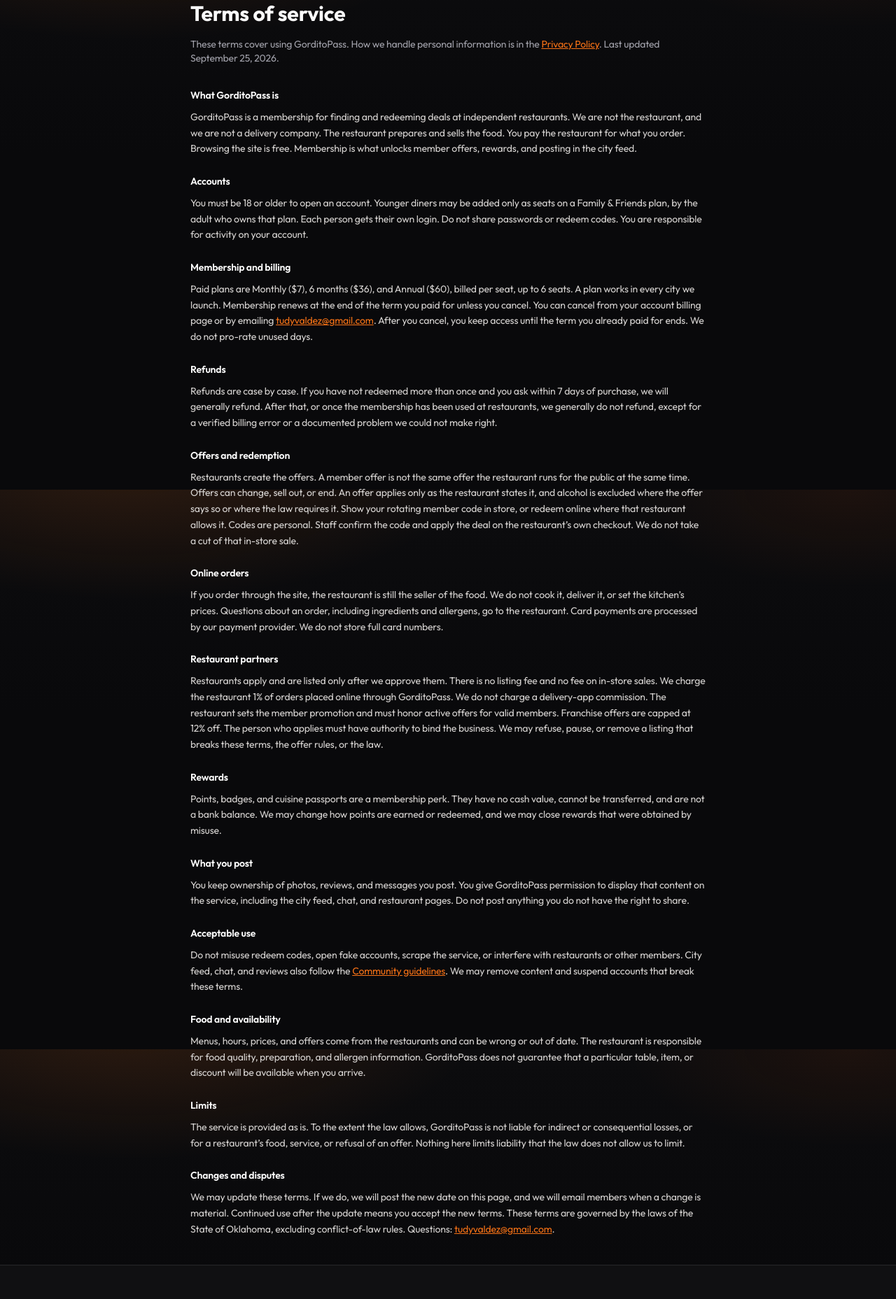
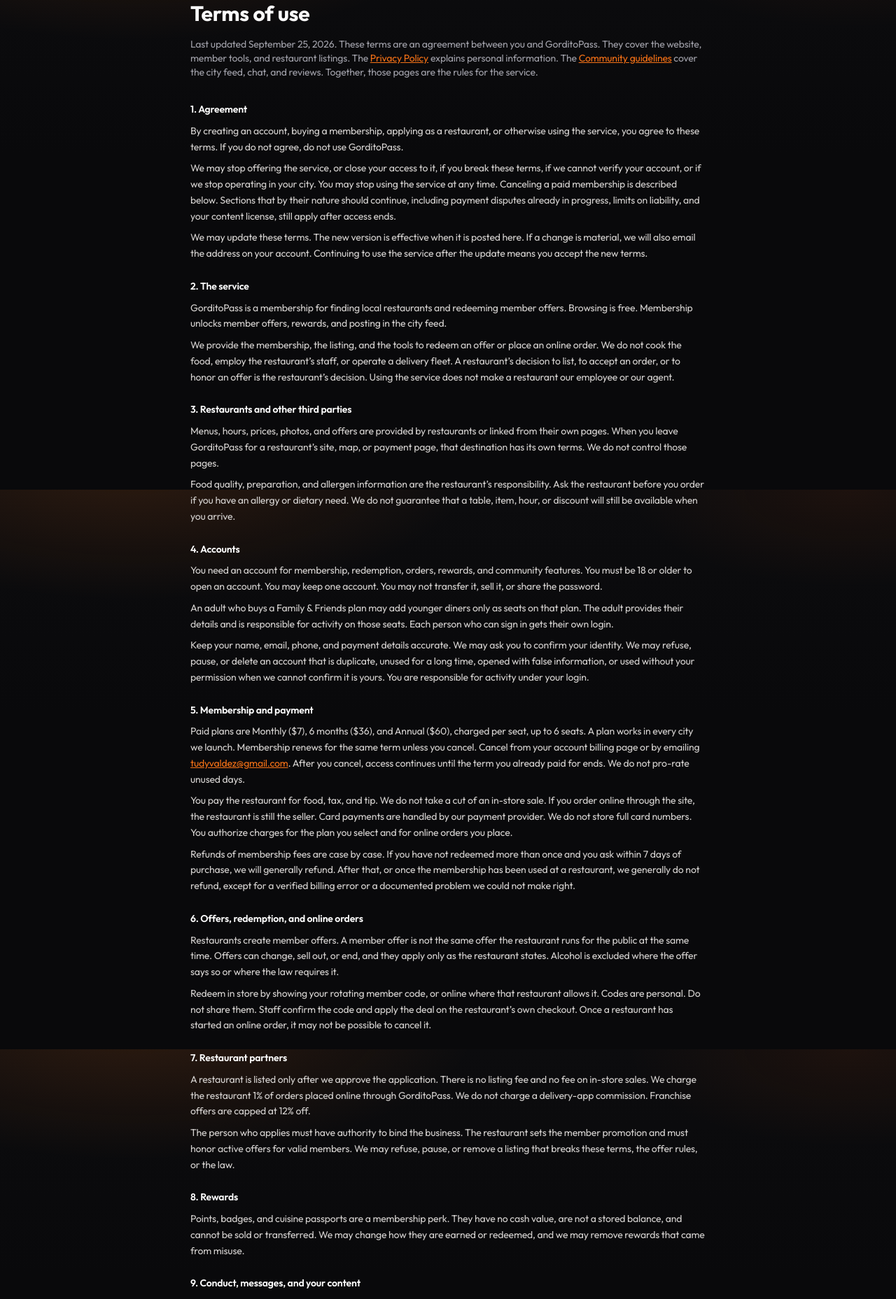
Before and after one commit to 2D-Ramon/gorditopass, a Next.js app: page /legal/terms in a window 1280 px wide. Shown: the part 100-1957 px from the top of the page at 70% size. Built offline with nearby package versions, Linux system fonts and the light colour scheme; no server answers.

Commit message:
Restructure terms around the membership agreement

```diff
--- a/src/app/legal/terms/page.tsx
+++ b/src/app/legal/terms/page.tsx
@@ -6,158 +6,264 @@
 export default function TermsPage() {
   return (
     <div className="mx-auto max-w-3xl px-4 py-10">
-      <h1 className="text-3xl font-bold">Terms of service</h1>
+      <h1 className="text-3xl font-bold">Terms of use</h1>
       <p className="mt-4 text-sm text-muted">
-        These terms cover using {PLATFORM.name}. How we handle personal
-        information is in the{" "}
+        Last updated September 25, 2026. These terms are an agreement between
+        you and {PLATFORM.name}. They cover the website, member tools, and
+        restaurant listings. The{" "}
         <Link href="/legal/privacy" className="text-brand underline">
           Privacy Policy
-        </Link>
-        . Last updated September 25, 2026.
+        </Link>{" "}
+        explains personal information. The{" "}
+        <Link href="/legal/community" className="text-brand underline">
+          Community guidelines
+        </Link>{" "}
+        cover the city feed, chat, and reviews. Together, those pages are the
+        rules for the service.
       </p>
       <div className="mt-8 space-y-6 text-sm leading-relaxed text-stone-300">
         <section>
-          <h2 className="font-semibold text-white">What GorditoPass is</h2>
+          <h2 className="font-semibold text-white">1. Agreement</h2>
           <p className="mt-2">
-            {PLATFORM.name} is a membership for finding and redeeming deals at
-            independent restaurants. We are not the restaurant, and we are not a
-            delivery company. The restaurant prepares and sells the food. You
-            pay the restaurant for what you order. Browsing the site is free.
-            Membership is what unlocks member offers, rewards, and posting in
-            the city feed.
+            By creating an account, buying a membership, applying as a
+            restaurant, or otherwise using the service, you agree to these
+            terms. If you do not agree, do not use {PLATFORM.name}.
+          </p>
+          <p className="mt-2">
+            We may stop offering the service, or close your access to it, if
+            you break these terms, if we cannot verify your account, or if we
+            stop operating in your city. You may stop using the service at any
+            time. Canceling a paid membership is described below. Sections that
+            by their nature should continue, including payment disputes already
+            in progress, limits on liability, and your content license, still
+            apply after access ends.
+          </p>
+          <p className="mt-2">
+            We may update these terms. The new version is effective when it is
+            posted here. If a change is material, we will also email the
+            address on your account. Continuing to use the service after the
+            update means you accept the new terms.
           </p>
         </section>
+
         <section>
-          <h2 className="font-semibold text-white">Accounts</h2>
+          <h2 className="font-semibold text-white">2. The service</h2>
           <p className="mt-2">
-            You must be 18 or older to open an account. Younger diners may be
-            added only as seats on a Family &amp; Friends plan, by the adult who
-            owns that plan. Each person gets their own login. Do not share
-            passwords or redeem codes. You are responsible for activity on your
-            account.
+            {PLATFORM.name} is a membership for finding local restaurants and
+            redeeming member offers. Browsing is free. Membership unlocks
+            member offers, rewards, and posting in the city feed.
+          </p>
+          <p className="mt-2">
+            We provide the membership, the listing, and the tools to redeem an
+            offer or place an online order. We do not cook the food, employ the
+            restaurant’s staff, or operate a delivery fleet. A restaurant’s
+            decision to list, to accept an order, or to honor an offer is the
+            restaurant’s decision. Using the service does not make a restaurant
+            our employee or our agent.
           </p>
         </section>
+
         <section>
-          <h2 className="font-semibold text-white">Membership and billing</h2>
+          <h2 className="font-semibold text-white">
+            3. Restaurants and other third parties
+          </h2>
+          <p className="mt-2">
+            Menus, hours, prices, photos, and offers are provided by
+            restaurants or linked from their own pages. When you leave{" "}
+            {PLATFORM.name} for a restaurant’s site, map, or payment page,
+            that destination has its own terms. We do not control those pages.
+          </p>
+          <p className="mt-2">
+            Food quality, preparation, and allergen information are the
+            restaurant’s responsibility. Ask the restaurant before you order if
+            you have an allergy or dietary need. We do not guarantee that a
+            table, item, hour, or discount will still be available when you
+            arrive.
+          </p>
+        </section>
+
+        <section>
+          <h2 className="font-semibold text-white">4. Accounts</h2>
+          <p className="mt-2">
+            You need an account for membership, redemption, orders, rewards,
+            and community features. You must be 18 or older to open an account.
+            You may keep one account. You may not transfer it, sell it, or
+            share the password.
+          </p>
+          <p className="mt-2">
+            An adult who buys a Family &amp; Friends plan may add younger
+            diners only as seats on that plan. The adult provides their
+            details and is responsible for activity on those seats. Each person
+            who can sign in gets their own login.
+          </p>
+          <p className="mt-2">
+            Keep your name, email, phone, and payment details accurate. We may
+            ask you to confirm your identity. We may refuse, pause, or delete
+            an account that is duplicate, unused for a long time, opened with
+            false information, or used without your permission when we cannot
+            confirm it is yours. You are responsible for activity under your
+            login.
+          </p>
+        </section>
+
+        <section>
+          <h2 className="font-semibold text-white">5. Membership and payment</h2>
           <p className="mt-2">
             Paid plans are Monthly ($7), 6 months ($36), and Annual ($60),
-            billed per seat, up to 6 seats. A plan works in every city we
-            launch. Membership renews at the end of the term you paid for unless
-            you cancel. You can cancel from your account billing page or by
-            emailing{" "}
+            charged per seat, up to 6 seats. A plan works in every city we
+            launch. Membership renews for the same term unless you cancel.
+            Cancel from your account billing page or by emailing{" "}
             <a
               href={`mailto:${PLATFORM.supportEmail}`}
               className="text-brand underline"
             >
               {PLATFORM.supportEmail}
             </a>
-            . After you cancel, you keep access until the term you already paid
-            for ends. We do not pro-rate unused days.
+            . After you cancel, access continues until the term you already
+            paid for ends. We do not pro-rate unused days.
+          </p>
+          <p className="mt-2">
+            You pay the restaurant for food, tax, and tip. We do not take a cut
+            of an in-store sale. If you order online through the site, the
+            restaurant is still the seller. Card payments are handled by our
+            payment provider. We do not store full card numbers. You authorize
+            charges for the plan you select and for online orders you place.
+          </p>
+          <p className="mt-2">
+            Refunds of membership fees are case by case. If you have not
+            redeemed more than once and you ask within 7 days of purchase, we
+            will generally refund. After that, or once the membership has been
+            used at a restaurant, we generally do not refund, except for a
+            verified billing error or a documented problem we could not make
+            right.
           </p>
         </section>
+
         <section>
-          <h2 className="font-semibold text-white">Refunds</h2>
+          <h2 className="font-semibold text-white">
+            6. Offers, redemption, and online orders
+          </h2>
           <p className="mt-2">
-            Refunds are case by case. If you have not redeemed more than once
-            and you ask within 7 days of purchase, we will generally refund. After
-            that, or once the membership has been used at restaurants, we
-            generally do not refund, except for a verified billing error or a
-            documented problem we could not make right.
+            Restaurants create member offers. A member offer is not the same
+            offer the restaurant runs for the public at the same time. Offers
+            can change, sell out, or end, and they apply only as the restaurant
+            states. Alcohol is excluded where the offer says so or where the
+            law requires it.
+          </p>
+          <p className="mt-2">
+            Redeem in store by showing your rotating member code, or online
+            where that restaurant allows it. Codes are personal. Do not share
+            them. Staff confirm the code and apply the deal on the restaurant’s
+            own checkout. Once a restaurant has started an online order, it may
+            not be possible to cancel it.
           </p>
         </section>
+
         <section>
-          <h2 className="font-semibold text-white">Offers and redemption</h2>
+          <h2 className="font-semibold text-white">7. Restaurant partners</h2>
           <p className="mt-2">
-            Restaurants create the offers. A member offer is not the same offer
-            the restaurant runs for the public at the same time. Offers can
-            change, sell out, or end. An offer applies only as the restaurant
-            states it, and alcohol is excluded where the offer says so or where
-            the law requires it. Show your rotating member code in store, or
-            redeem online where that restaurant allows it. Codes are personal.
-            Staff confirm the code and apply the deal on the restaurant’s own
-            checkout. We do not take a cut of that in-store sale.
+            A restaurant is listed only after we approve the application. There
+            is no listing fee and no fee on in-store sales. We charge the
+            restaurant 1% of orders placed online through {PLATFORM.name}. We
+            do not charge a delivery-app commission. Franchise offers are
+            capped at 12% off.
+          </p>
+          <p className="mt-2">
+            The person who applies must have authority to bind the business.
+            The restaurant sets the member promotion and must honor active
+            offers for valid members. We may refuse, pause, or remove a listing
+            that breaks these terms, the offer rules, or the law.
           </p>
         </section>
+
         <section>
-          <h2 className="font-semibold text-white">Online orders</h2>
+          <h2 className="font-semibold text-white">8. Rewards</h2>
           <p className="mt-2">
-            If you order through the site, the restaurant is still the seller of
-            the food. We do not cook it, deliver it, or set the kitchen’s prices.
-            Questions about an order, including ingredients and allergens, go to
-            the restaurant. Card payments are processed by our payment provider.
-            We do not store full card numbers.
+            Points, badges, and cuisine passports are a membership perk. They
+            have no cash value, are not a stored balance, and cannot be sold or
+            transferred. We may change how they are earned or redeemed, and we
+            may remove rewards that came from misuse.
           </p>
         </section>
+
         <section>
-          <h2 className="font-semibold text-white">Restaurant partners</h2>
+          <h2 className="font-semibold text-white">
+            9. Conduct, messages, and your content
+          </h2>
           <p className="mt-2">
-            Restaurants apply and are listed only after we approve them. There
-            is no listing fee and no fee on in-store sales. We charge the
-            restaurant 1% of orders placed online through {PLATFORM.name}. We do
-            not charge a delivery-app commission. The restaurant sets the member
-            promotion and must honor active offers for valid members. Franchise
-            offers are capped at 12% off. The person who applies must have
-            authority to bind the business. We may refuse, pause, or remove a
-            listing that breaks these terms, the offer rules, or the law.
+            Use the service only for lawful purposes. Do not harass restaurants
+            or members, scrape the site, probe its security, or use it to build
+            a competing product. Community spaces also follow the{" "}
+            <Link href="/legal/community" className="text-brand underline">
+              Community guidelines
+            </Link>
+            .
           </p>
-        </section>
-        <section>
-          <h2 className="font-semibold text-white">Rewards</h2>
           <p className="mt-2">
-            Points, badges, and cuisine passports are a membership perk. They
-            have no cash value, cannot be transferred, and are not a bank
-            balance. We may change how points are earned or redeemed, and we may
-            close rewards that were obtained by misuse.
+            Creating an account means we may send you service messages about
+            billing, security, and, for restaurants, an application. Those
+            messages are part of running the account. Promotional email and
+            texts are sent only if you opt in, as described in the{" "}
+            <Link href="/legal/privacy" className="text-brand underline">
+              Privacy Policy
+            </Link>
+            .
           </p>
-        </section>
-        <section>
-          <h2 className="font-semibold text-white">What you post</h2>
           <p className="mt-2">
             You keep ownership of photos, reviews, and messages you post. You
             give {PLATFORM.name} permission to display that content on the
-            service, including the city feed, chat, and restaurant pages. Do not
-            post anything you do not have the right to share.
+            service, including the city feed, chat, and restaurant pages. Do
+            not post anything you do not have rights to. We may remove content
+            that breaks these terms.
           </p>
         </section>
+
         <section>
-          <h2 className="font-semibold text-white">Acceptable use</h2>
+          <h2 className="font-semibold text-white">10. Our content</h2>
           <p className="mt-2">
-            Do not misuse redeem codes, open fake accounts, scrape the service,
-            or interfere with restaurants or other members. City feed, chat, and
-            reviews also follow the{" "}
-            <Link href="/legal/community" className="text-brand underline">
-              Community guidelines
-            </Link>
-            . We may remove content and suspend accounts that break these terms.
+            The service, including its name, logo, design, and software,
+            belongs to {PLATFORM.name} or its licensors. We grant you a
+            personal, non-exclusive, revocable license to use the site for your
+            own membership or, if you are an approved restaurant, to manage
+            your listing. You may not copy the service, resell access, or use
+            our name or marks in your own product name, domain, or social
+            account without written permission. Rights we do not grant here
+            stay with us.
           </p>
         </section>
+
         <section>
-          <h2 className="font-semibold text-white">Food and availability</h2>
+          <h2 className="font-semibold text-white">
+            11. Disclaimers and limits
+          </h2>
           <p className="mt-2">
-            Menus, hours, prices, and offers come from the restaurants and can
-            be wrong or out of date. The restaurant is responsible for food
-            quality, preparation, and allergen information. {PLATFORM.name} does
-            not guarantee that a particular table, item, or discount will be
-            available when you arrive.
+            The service is provided as is. We do not warrant that it will be
+            uninterrupted or error-free, or that restaurant information will be
+            complete. To the extent the law allows, {PLATFORM.name} is not
+            liable for indirect or consequential losses, or for a restaurant’s
+            food, service, staff, or refusal of an offer. If we are liable for
+            a membership fee dispute, that liability is limited to the
+            membership fees you paid us in the three months before the claim.
+            Nothing here limits liability the law does not allow us to limit.
+          </p>
+          <p className="mt-2">
+            If someone brings a claim against us because of your misuse of the
+            service, your content, or your restaurant’s failure to honor an
+            offer you control, you will cover our reasonable losses from that
+            claim, to the extent the law allows.
           </p>
         </section>
+
         <section>
-          <h2 className="font-semibold text-white">Limits</h2>
+          <h2 className="font-semibold text-white">12. Other terms</h2>
           <p className="mt-2">
-            The service is provided as is. To the extent the law allows,{" "}
-            {PLATFORM.name} is not liable for indirect or consequential losses,
-            or for a restaurant’s food, service, or refusal of an offer. Nothing
-            here limits liability that the law does not allow us to limit.
+            These terms, the Privacy Policy, and the Community guidelines are
+            the whole agreement about the service. If a court finds one part
+            unenforceable, the rest still applies. These terms are governed by
+            the laws of the State of Oklahoma, excluding conflict-of-law rules.
           </p>
-        </section>
-        <section>
-          <h2 className="font-semibold text-white">Changes and disputes</h2>
           <p className="mt-2">
-            We may update these terms. If we do, we will post the new date on
-            this page, and we will email members when a change is material.
-            Continued use after the update means you accept the new terms. These
-            terms are governed by the laws of the State of Oklahoma, excluding
-            conflict-of-law rules. Questions:{" "}
+            Questions:{" "}
             <a
               href={`mailto:${PLATFORM.supportEmail}`}
               className="text-brand underline"
```
